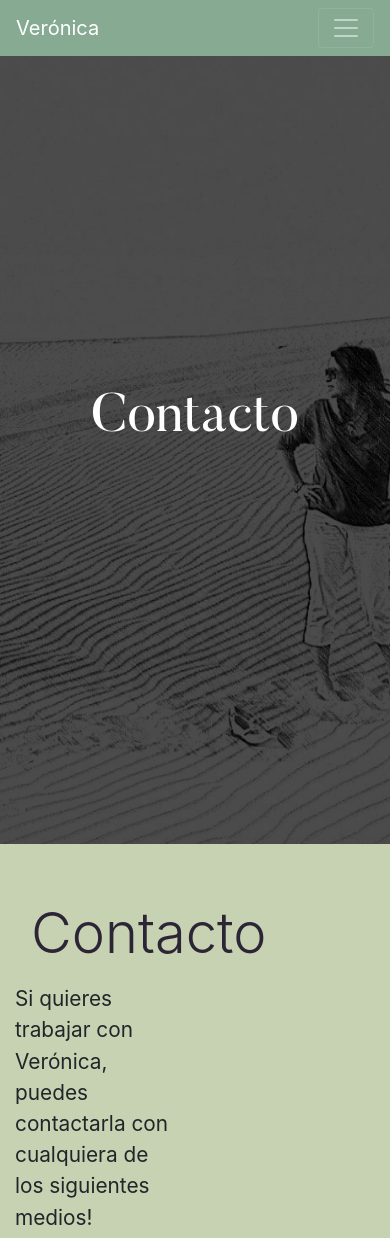
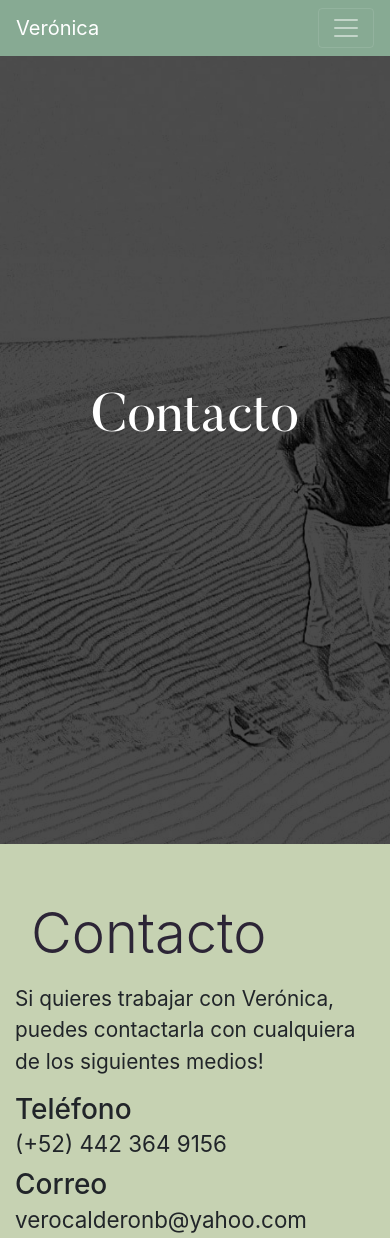
Before and after one commit to Buhocode/veronica, a website: page contacto.html in a window 390 px wide. Shown: the top 1238 px of the page. Drawn offline with nearby package versions, Linux system fonts and the light colour scheme.

Commit message:
Update contacto.html

```diff
--- a/contacto.html
+++ b/contacto.html
@@ -65,7 +65,7 @@
       data-aos-duration="2000"
     >
       <div class="row align-items-center">
-        <div class="col-6 col-md-6 heading-wrap">
+        <div class="col-12 col-md-6 heading-wrap">
           <h1 class="display-4 heading">Contacto</h1>
           <p class="p-medium">
             Si quieres trabajar con Verónica, puedes contactarla con cualquiera
```
